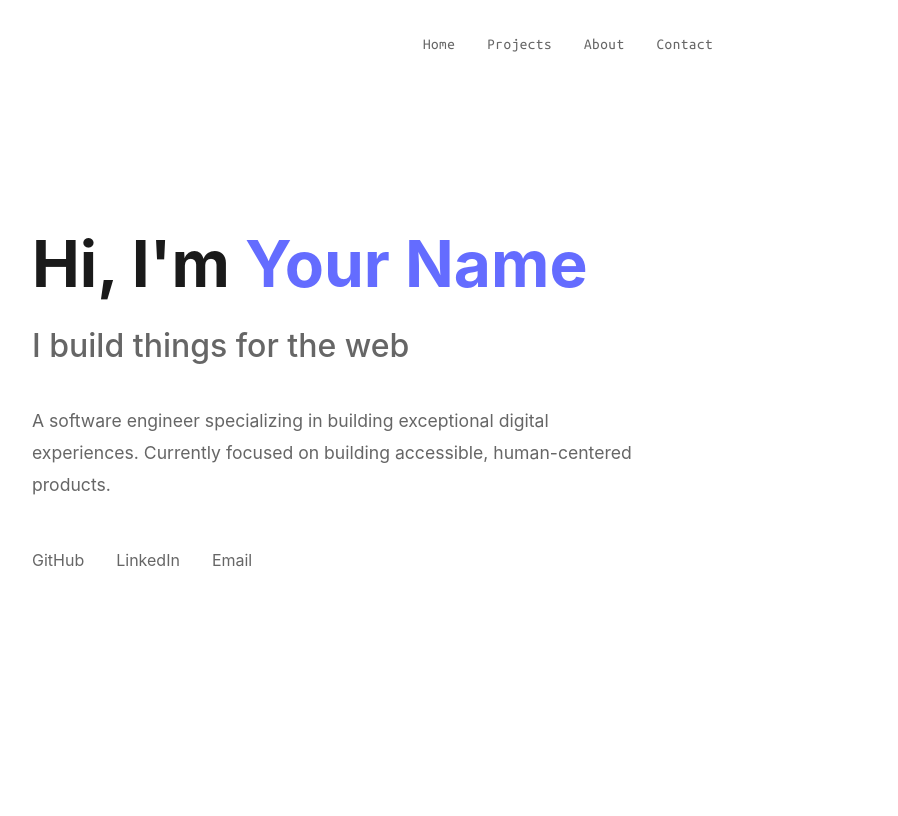
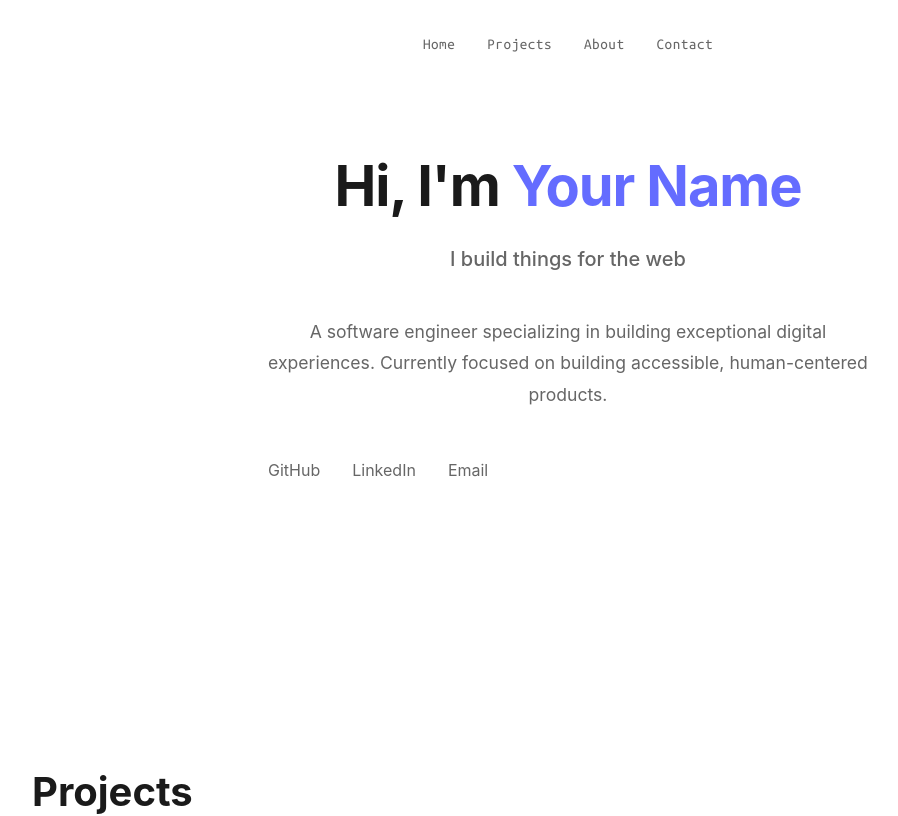
Before and after one commit to JaiPannu/personal-portfolio, a React (Vite) app: page / in a window 1280 px wide. Shown: the top 816 px of the page, without its empty margins (72-970 px from the left). Built offline with nearby package versions, Linux system fonts and the light colour scheme.

Commit message:
Init commit

```diff
--- a/src/App.css
+++ b/src/App.css
@@ -15,3 +15,39 @@ html {
   background-color: rgba(100, 108, 255, 0.2);
   color: #1a1a1a;
 }
+
+.section {
+  padding: 5rem 2rem;
+  max-width: 1200px;
+  margin: 0 auto;
+}
+
+.hero {
+  min-height: 80vh;
+  display: flex;
+  flex-direction: column;
+  justify-content: center;
+  align-items: center;
+  text-align: center;
+}
+
+.hero h1 {
+  font-size: 3.5rem;
+  margin-bottom: 1.5rem;
+  line-height: 1.1;
+  letter-spacing: -0.02em;
+}
+
+.hero-subtitle {
+  font-size: 1.25rem;
+  color: #666;
+  max-width: 600px;
+  margin: 0 auto 2.5rem;
+}
+
+.hero-actions {
+  display: flex;
+  gap: 1rem;
+  justify-content: center;
+  flex-wrap: wrap;
+}
```
